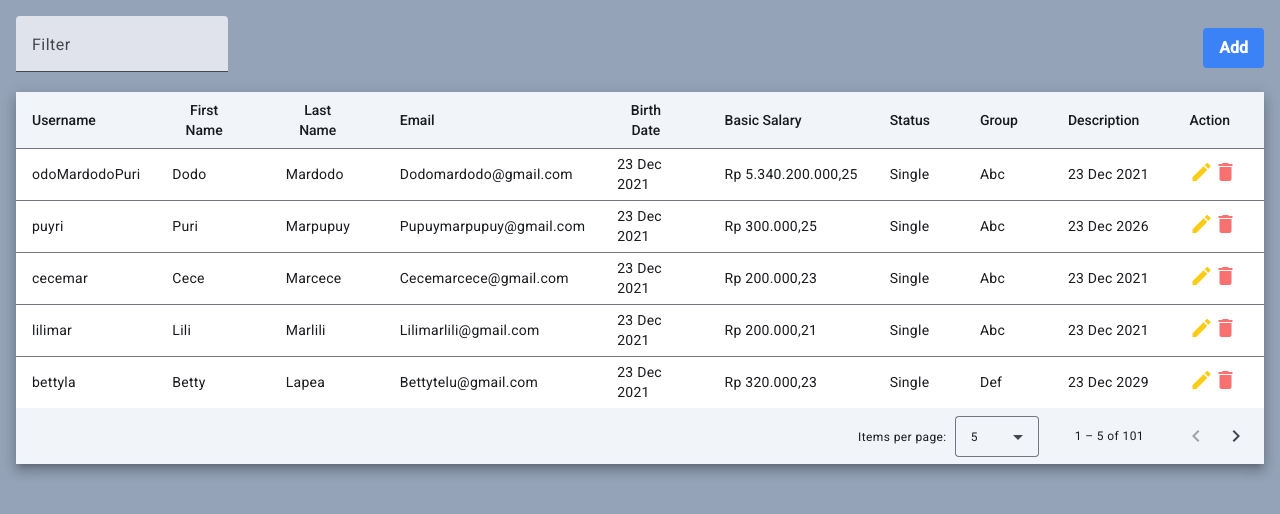
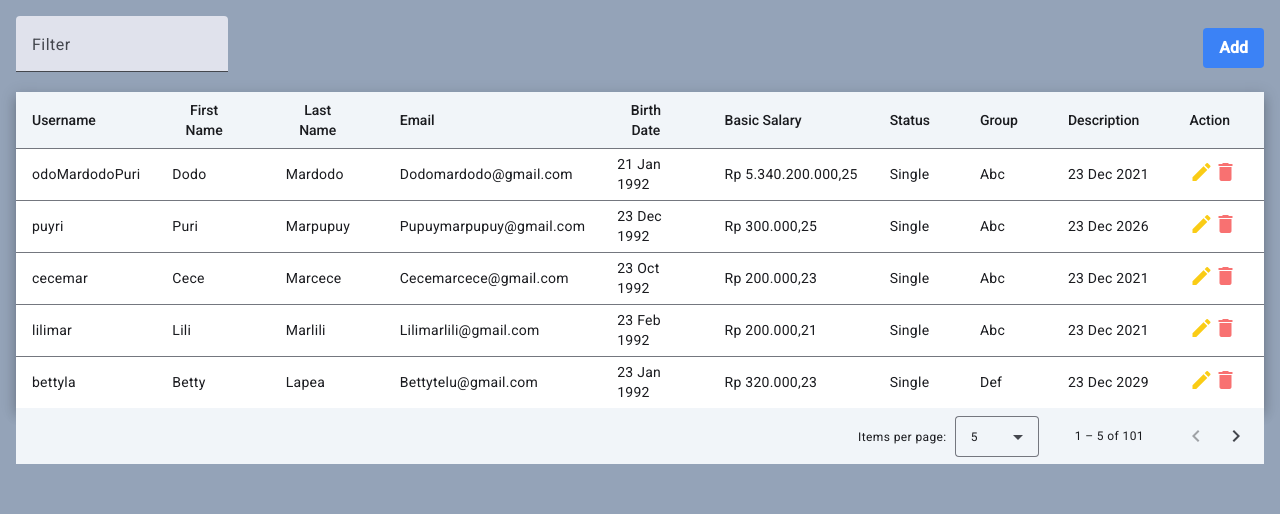
Before and after one commit to mutiaayuriz/frontend-angular-technical-test, an Angular app: page /list in a window 1280 px wide. Shown: the top 514 px of the page. Built offline with nearby package versions, Linux system fonts and the light colour scheme.

Commit message:
update layout for angular technical test

```diff
--- a/db.json
+++ b/db.json
@@ -6,7 +6,7 @@
       "firstName": "Dodo",
       "lastName": "Mardodo",
       "email": "dodomardodo@gmail.com",
-      "birthDate": "2021-12-23T09:54:09.026Z",
+      "birthDate": "1992-01-21T09:54:09.026Z",
       "basicSalary": 5340200000.25,
       "status": "single",
       "group": "abc",
@@ -18,7 +18,7 @@
       "firstName": "Puri",
       "lastName": "Marpupuy",
       "email": "pupuymarpupuy@gmail.com",
-      "birthDate": "2021-12-23T09:54:09.026Z",
+      "birthDate": "1992-12-23T09:54:09.026Z",
       "basicSalary": 300000.25,
       "status": "single",
       "group": "abc",
@@ -30,7 +30,7 @@
       "firstName": "Cece",
       "lastName": "Marcece",
       "email": "ceceMarcece@gmail.com",
-      "birthDate": "2021-12-23T09:54:09.026Z",
+      "birthDate": "1992-10-23T09:54:09.026Z",
       "basicSalary": 200000.23,
       "status": "single",
       "group": "abc",
@@ -42,7 +42,7 @@
       "firstName": "Lili",
       "lastName": "Marlili",
       "email": "liliMarlili@gmail.com",
-      "birthDate": "2021-12-23T09:54:09.026Z",
+      "birthDate": "1992-02-23T09:54:09.026Z",
       "basicSalary": 200000.21,
       "status": "single",
       "group": "abc",
@@ -54,7 +54,7 @@
       "firstName": "Betty",
       "lastName": "Lapea",
       "email": "bettytelu@gmail.com",
-      "birthDate": "2021-12-23T09:54:09.026Z",
+      "birthDate": "1992-01-23T09:54:09.026Z",
       "basicSalary": 320000.23,
       "status": "single",
       "group": "def",
@@ -66,7 +66,7 @@
       "firstName": "Ochan",
       "lastName": "Markochan",
       "email": "ochan@gmail.com",
-      "birthDate": "2021-12-23T09:54:09.026Z",
+      "birthDate": "1992-12-23T09:54:09.026Z",
       "basicSalary": 20000.10,
       "status": "single",
       "group": "def",
@@ -78,7 +78,7 @@
       "firstName": "Molly",
       "lastName": "Momoy",
       "email": "molly@gmail.com",
-      "birthDate": "2021-12-23T09:54:09.026Z",
+      "birthDate": "1992-12-23T09:54:09.026Z",
       "basicSalary": 20000.10,
       "status": "single",
       "group": "def",
@@ -89,7 +89,7 @@
       "username": "DDSheryl",
       "firstName": "Sheryl",
       "lastName": "Baxter",
-      "birthDate": "2021-12-23T09:54:09.026Z",
+      "birthDate": "1992-12-23T09:54:09.026Z",
       "email": "zunigavanessa@smith.info",
       "description": "2021-12-23T09:54:09.026Z",
       "basicSalary": 20000.10,
@@ -101,7 +101,7 @@
       "username": "1Ef7b82A4CAAD10",
       "firstName": "Preston",
       "lastName": "Lozano",
-      "birthDate": "2021-12-23T09:54:09.026Z",
+      "birthDate": "1992-12-23T09:54:09.026Z",
       "email": "vmata@colon.com",
       "description": "2021-12-23T09:54:09.026Z",
       "status": "married",
@@ -113,7 +113,7 @@
       "username": "6F94879bDAfE5a6",
       "firstName": "Roy",
       "lastName": "Berry",
-      "birthDate": "2021-12-23T09:54:09.026Z",
+      "birthDate": "1992-02-27T09:54:09.026Z",
       "email": "beckycarr@hogan.com",
       "group": "def",
       "status": "married",
@@ -125,7 +125,7 @@
       "username": "5Cef8BFA16c5e3c",
       "firstName": "Linda",
       "lastName": "Olsen",
-      "birthDate": "2021-12-23T09:54:09.026Z",
+      "birthDate": "1992-12-23T09:54:09.026Z",
       "email": "stanleyblackwell@benson.org",
       "description": "2021-12-23T09:54:09.026Z",
       "group": "def",
@@ -139,7 +139,7 @@
       "lastName": "Bender",
       "email": "colinalvarado@miles.net",
       "description": "2021-12-23T09:54:09.026Z",
-      "birthDate": "2021-12-23T09:54:09.026Z",
+      "birthDate": "1992-12-23T09:54:09.026Z",
       "group": "def",
       "status": "married",
       "basicSalary": 390000.10
@@ -151,7 +151,7 @@
       "lastName": "Downs",
       "email": "louis27@gilbert.com",
       "description": "2021-12-23T09:54:09.026Z",
-      "birthDate": "2021-12-23T09:54:09.026Z",
+      "birthDate": "1992-12-23T09:54:09.026Z",
       "group": "def",
       "status": "married",
       "basicSalary": 390000.10
@@ -163,7 +163,7 @@
       "lastName": "Peck",
       "email": "tgates@cantrell.com",
       "description": "2021-12-23T09:54:09.026Z",
-      "birthDate": "2021-12-23T09:54:09.026Z",
+      "birthDate": "1992-12-23T09:54:09.026Z",
       "group": "def",
       "status": "married",
       "basicSalary": 390000.10
@@ -175,7 +175,7 @@
       "lastName": "Mullen",
       "email": "asnow@colon.com",
       "description": "2021-12-23T09:54:09.026Z",
-      "birthDate": "2021-12-23T09:54:09.026Z",
+      "birthDate": "1992-12-23T09:54:09.026Z",
       "group": "def",
       "status": "married",
       "basicSalary": 390000.10
@@ -187,7 +187,7 @@
       "lastName": "Meyers",
       "email": "mariokhan@ryanpope.org",
       "description": "2021-12-23T09:54:09.026Z",
-      "birthDate": "2021-12-23T09:54:09.026Z",
+      "birthDate": "1992-12-23T09:54:09.026Z",
       "group": "def",
       "status": "married",
       "basicSalary": 390000.10
@@ -199,7 +199,7 @@
       "lastName": "Gallagher",
       "email": "mdyer@escobar.net",
       "description": "2021-12-23T09:54:09.026Z",
-      "birthDate": "2021-12-23T09:54:09.026Z",
+      "birthDate": "1992-12-23T09:54:09.026Z",
       "group": "def",
       "status": "married",
       "basicSalary": 390000.10
@@ -211,7 +211,7 @@
       "lastName": "Schroeder",
       "email": "kirksalas@webb.com",
       "description": "2021-12-23T09:54:09.026Z",
-      "birthDate": "2021-12-23T09:54:09.026Z",
+      "birthDate": "1992-12-23T09:54:09.026Z",
       "group": "def",
       "status": "married",
       "basicSalary": 390000.10
@@ -223,7 +223,7 @@
       "lastName": "Dodson",
       "email": "mark42@robbins.com",
       "description": "2021-12-23T09:54:09.026Z",
-      "birthDate": "2021-12-23T09:54:09.026Z",
+      "birthDate": "1992-12-23T09:54:09.026Z",
       "group": "def",
       "status": "married",
       "basicSalary": 390000.10
--- /dev/null
+++ b/src/app/delete/delete.component.scss
@@ -0,0 +1,11 @@
+:host {
+  display: block;
+  background: #fff;
+  border-radius: 0px;
+  padding: 16px;
+  margin: 12px;
+}
+
+button + button {
+  margin-left: 8px;
+}
--- a/src/app/list/list.component.html
+++ b/src/app/list/list.component.html
@@ -16,80 +16,98 @@
     </div>
   </div>
 
-  <div class="mat-elevation-z8">
+  <div class="mat-elevation-z8 max-h-[70vh] overflow-auto">
     <table mat-table [dataSource]="dataSource" matSort>
       <!-- Username Column -->
       <ng-container matColumnDef="userName">
         <th mat-header-cell *matHeaderCellDef mat-sort-header>Username</th>
-        <td mat-cell *matCellDef="let row">{{ row.username || "-" }}</td>
+        <td mat-cell *matCellDef="let row" (click)="detailEmployee(row)">
+          {{ row.username || "-" }}
+        </td>
       </ng-container>
 
       <!-- First Name Column -->
       <ng-container matColumnDef="firstName">
         <th mat-header-cell *matHeaderCellDef mat-sort-header>First Name</th>
-        <td mat-cell *matCellDef="let row">{{ (row.firstName  | titlecase) || "-" }}</td>
+        <td mat-cell *matCellDef="let row" (click)="detailEmployee(row)">
+          {{ (row.firstName | titlecase) || "-" }}
+        </td>
       </ng-container>
 
       <!-- Last Name Column -->
       <ng-container matColumnDef="lastName">
         <th mat-header-cell *matHeaderCellDef mat-sort-header>Last Name</th>
-        <td mat-cell *matCellDef="let row">{{ (row.lastName | titlecase) || "-" }}</td>
+        <td mat-cell *matCellDef="let row" (click)="detailEmployee(row)">
+          {{ (row.lastName | titlecase) || "-" }}
+        </td>
       </ng-container>
 
       <!-- Email Column -->
       <ng-container matColumnDef="email">
         <th mat-header-cell *matHeaderCellDef mat-sort-header>Email</th>
-        <td mat-cell *matCellDef="let row">{{ (row.email | titlecase) || "-" }}</td>
+        <td mat-cell *matCellDef="let row" (click)="detailEmployee(row)">
+          {{ (row.email | titlecase) || "-" }}
+        </td>
       </ng-container>
 
       <!-- Birth Date Column -->
       <ng-container matColumnDef="birthDate">
         <th mat-header-cell *matHeaderCellDef mat-sort-header>Birth Date</th>
-        <td mat-cell *matCellDef="let row">{{ (row.birthDate | date: 'dd MMM yyyy') || "-" }}</td>
+        <td mat-cell *matCellDef="let row" (click)="detailEmployee(row)">
+          {{ (row.birthDate | date : "dd MMM yyyy") || "-" }}
+        </td>
       </ng-container>
 
       <!-- Basic Salary Column -->
       <ng-container matColumnDef="basicSalary">
         <th mat-header-cell *matHeaderCellDef mat-sort-header>Basic Salary</th>
-        <td mat-cell *matCellDef="let row">{{ rupiahFormat(row.basicSalary) || '-'}}</td>
+        <td mat-cell *matCellDef="let row" (click)="detailEmployee(row)">
+          {{ rupiahFormat(row.basicSalary) || "-" }}
+        </td>
       </ng-container>
 
       <!-- Status Column -->
       <ng-container matColumnDef="status">
         <th mat-header-cell *matHeaderCellDef mat-sort-header>Status</th>
-        <td mat-cell *matCellDef="let row">{{ (row.status | titlecase) || "-" }}</td>
+        <td mat-cell *matCellDef="let row" (click)="detailEmployee(row)">
+          {{ (row.status | titlecase) || "-" }}
+        </td>
       </ng-container>
 
       <!-- Group Column -->
       <ng-container matColumnDef="group">
         <th mat-header-cell *matHeaderCellDef mat-sort-header>Group</th>
-        <td mat-cell *matCellDef="let row">{{ (row.group | titlecase) || "-" }}</td>
+        <td mat-cell *matCellDef="let row" (click)="detailEmployee(row)">
+          {{ (row.group | titlecase) || "-" }}
+        </td>
       </ng-container>
 
       <!-- Description Column -->
       <ng-container matColumnDef="description">
         <th mat-header-cell *matHeaderCellDef mat-sort-header>Description</th>
-        <td mat-cell *matCellDef="let row">{{ (row.description | date: 'dd MMM yyyy') || "-" }}</td>
+        <td mat-cell *matCellDef="let row" (click)="detailEmployee(row)">
+          {{ (row.description | date : "dd MMM yyyy") || "-" }}
+        </td>
       </ng-container>
 
       <!-- Action Column -->
       <ng-container matColumnDef="action">
         <th mat-header-cell *matHeaderCellDef mat-sort-header>Action</th>
         <td mat-cell *matCellDef="let row">
-          <mat-icon class="text-yellow-400" (click)="editEmployee(row)">{{
-            "edit"
-          }}</mat-icon>
-          <mat-icon class="text-red-400" (click)="deleteEmployee(row)">{{
-            "delete"
-          }}</mat-icon>
+          <button type="button" (click)="editEmployee(row)">
+            <mat-icon class="text-yellow-400">{{ "edit" }}</mat-icon>
+          </button>
+
+          <button type="button" (click)="deleteEmployee(row)">
+            <mat-icon class="text-red-400">{{ "delete" }}</mat-icon>
+          </button>
         </td>
       </ng-container>
 
-      <tr mat-header-row *matHeaderRowDef="displayedColumns"></tr>
+      <tr mat-header-row *matHeaderRowDef="displayedColumns; sticky: true"></tr>
       <tr
         mat-row
         *matRowDef="let row; columns: displayedColumns"
-        (click)="detailEmployee(row)"
         class="cursor-pointer"
       ></tr>
 
@@ -100,20 +118,21 @@
         </td>
       </tr>
     </table>
-
-    <mat-paginator
-      class="w-full"
-      [pageSizeOptions]="[5, 10, 25, 100]"
-      aria-label="Select page of users"
-      [length]="list.length"
-    ></mat-paginator>
   </div>
+  <mat-paginator
+    class="w-full"
+    [pageSizeOptions]="[5, 10, 25, 100]"
+    aria-label="Select page of users"
+    [length]="list.length"
+  />
 </div>
 } @else {
 <div class="w-full h-full p-4 bg-slate-400 justify-items-center">
   <div class="bg-slate-100 rounded-md p-4 w-1/2">
     <div class="flex justify-center justify-items-center">
-      <span id="detail-title" class="font-bold text-xl">Detail Data Employee</span>
+      <span id="detail-title" class="font-bold text-xl"
+        >Detail Data Employee</span
+      >
     </div>
     <div class="flex mt-4">
       <div class="w-1/2">
@@ -132,7 +151,7 @@
           </div>
           :
           <div class="ml-2">
-            <span>{{ (dataSelected?.firstName  | titlecase) || "-" }}</span>
+            <span>{{ (dataSelected?.firstName | titlecase) || "-" }}</span>
           </div>
         </div>
         <div class="w-full flex">
@@ -141,7 +160,7 @@
           </div>
           :
           <div class="ml-2">
-            <span>{{ (dataSelected?.lastName  | titlecase) || "-" }}</span>
+            <span>{{ (dataSelected?.lastName | titlecase) || "-" }}</span>
           </div>
         </div>
         <div class="w-full flex">
@@ -150,7 +169,9 @@
           </div>
           :
           <div class="ml-2">
-            <span>{{ (dataSelected?.birthDate | date: 'dd MMM yyyy') || "-" }}</span>
+            <span>{{
+              (dataSelected?.birthDate | date : "dd MMM yyyy") || "-"
+            }}</span>
           </div>
         </div>
         <div class="w-full flex">
@@ -159,7 +180,7 @@
           </div>
           :
           <div class="ml-2">
-            <span>{{ (dataSelected?.status  | titlecase) || "-" }}</span>
+            <span>{{ (dataSelected?.status | titlecase) || "-" }}</span>
           </div>
         </div>
       </div>
@@ -179,7 +200,7 @@
           </div>
           :
           <div class="ml-2">
-            <span>{{ (dataSelected?.group  | titlecase) || "-" }}</span>
+            <span>{{ (dataSelected?.group | titlecase) || "-" }}</span>
           </div>
         </div>
         <div class="w-full flex">
@@ -197,7 +218,9 @@
           </div>
           :
           <div class="ml-2">
-            <span>{{ (dataSelected?.description | date: 'dd MMM yyyy') || "-" }}</span>
+            <span>{{
+              (dataSelected?.description | date : "dd MMM yyyy") || "-"
+            }}</span>
           </div>
         </div>
       </div>
--- a/src/app/login/login.component.ts
+++ b/src/app/login/login.component.ts
@@ -24,7 +24,7 @@ export class LoginComponent {
       Validators.required,
       Validators.email,
     ]),
-    passwordFormControl: new FormControl('', [Validators.required]),
+    passwordFormControl: new FormControl('', [Validators.required, Validators.minLength(6)]),
   });
 
   ngOnInit(): void {}
```
Also changed, not shown: src/app/delete/delete.component.html (added, +27 -0 lines), src/app/delete/delete.component.ts (added, +25 -0 lines), src/app/list/list.component.ts (+19 -4 lines), 2 other files (tests, documents, lock files or other folders).
